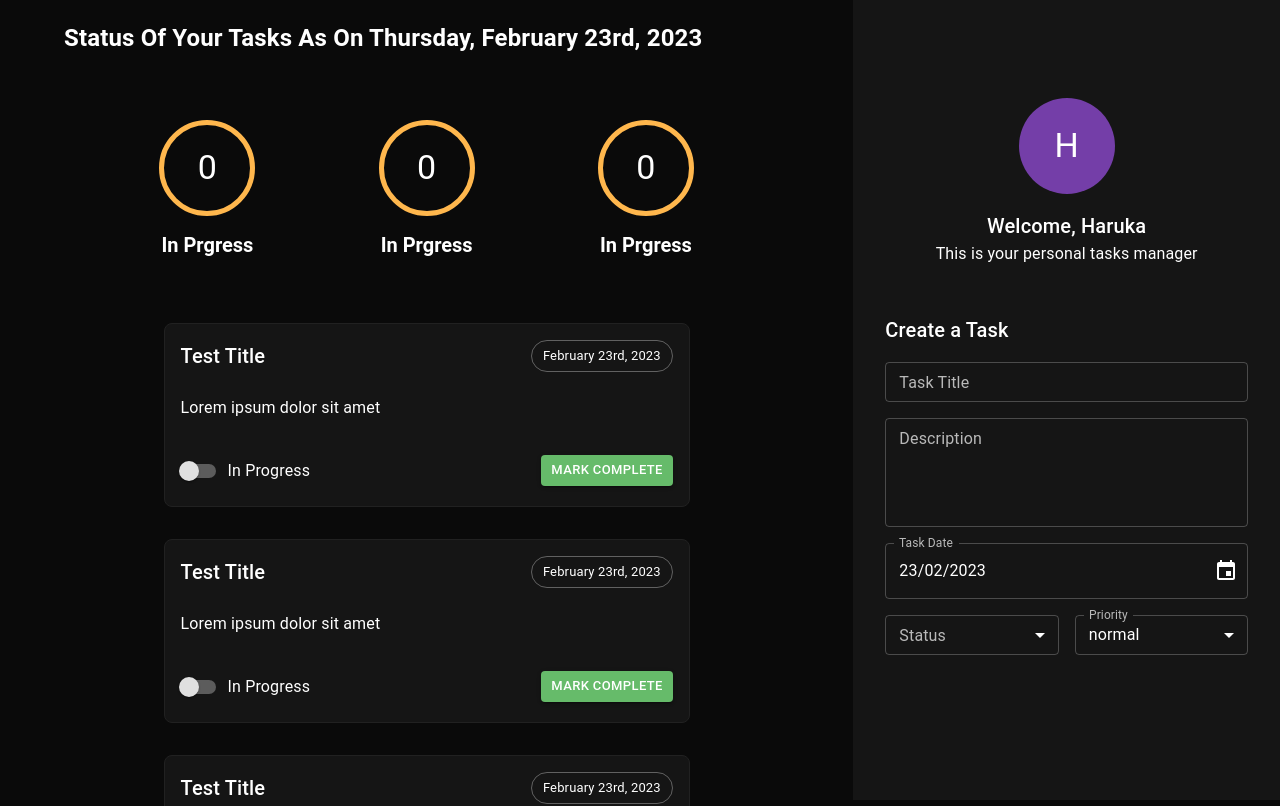
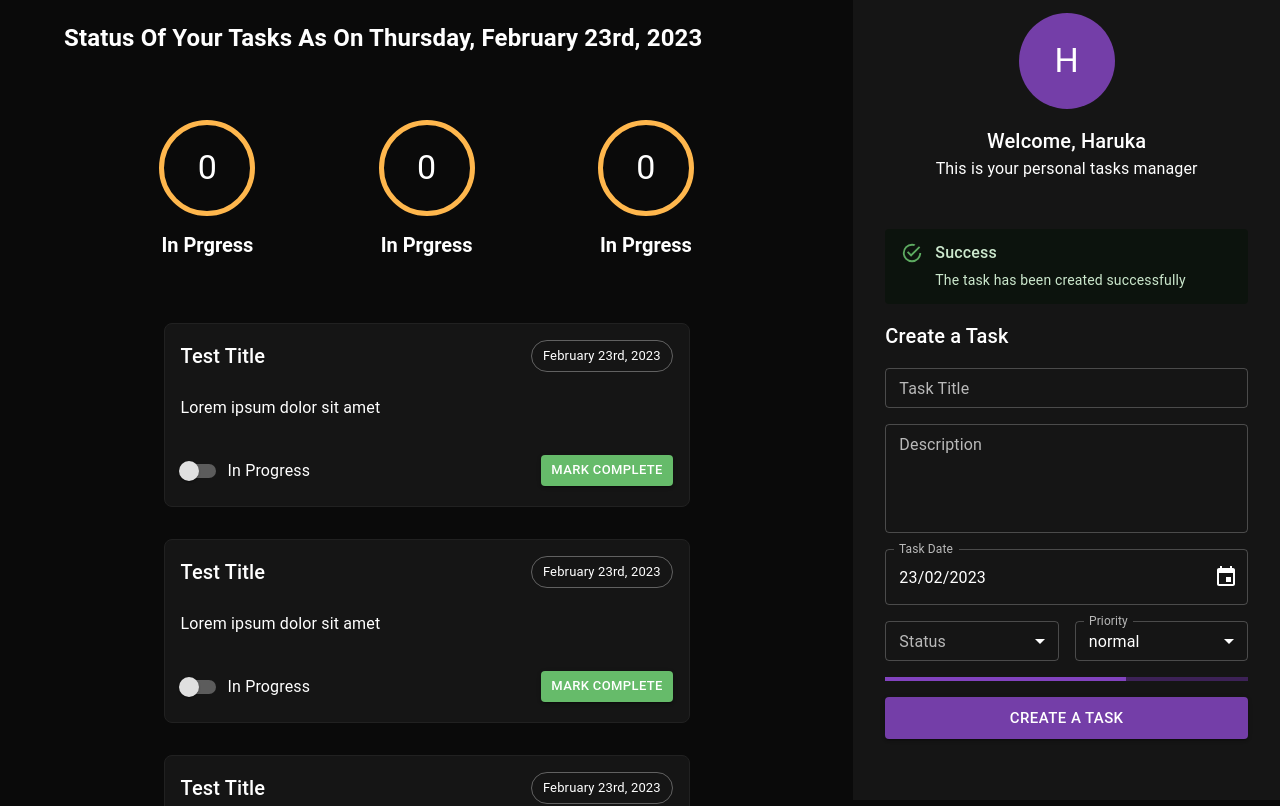
Before and after one commit to Jade1724/todo-react, a React (Create React App) app: page / in a window 1280 px wide. Shown: the top 806 px of the page. Built offline with nearby package versions, Linux system fonts and the light colour scheme.

Commit message:
Added success alert and a progress bar.

```diff
--- a/src/components/createTaskForm/createTaskForm.tsx
+++ b/src/components/createTaskForm/createTaskForm.tsx
@@ -1,6 +1,14 @@
 import React, { FC, ReactElement, useState } from 'react';
 
-import { Box, Typography, Stack } from '@mui/material';
+import {
+  Box,
+  Typography,
+  Stack,
+  LinearProgress,
+  Button,
+  Alert,
+  AlertTitle,
+} from '@mui/material';
 import { TaskTitleField } from './_taskTitleField';
 import { TaskDescriptionField } from './_taskDescriptionField';
 import { TaskDateField } from './_taskDateField';
@@ -30,6 +38,13 @@ export const CreateTaskForm: FC = (): ReactElement => {
       px={4}
       my={6}
     >
+      <Alert
+        severity='success'
+        sx={{width: '100%', marginBottom: '16px'}}
+        >
+        <AlertTitle>Success</AlertTitle>
+        The task has been created successfully
+      </Alert>
       <Typography mb={2} component="h2" variant="h6">
         Create a Task
       </Typography>
@@ -87,6 +102,10 @@ export const CreateTaskForm: FC = (): ReactElement => {
             ]}
           />
         </Stack>
+        <LinearProgress />
+        <Button variant="contained" size="large" fullWidth>
+          Create a Task
+        </Button>
       </Stack>
     </Box>
   );
```
